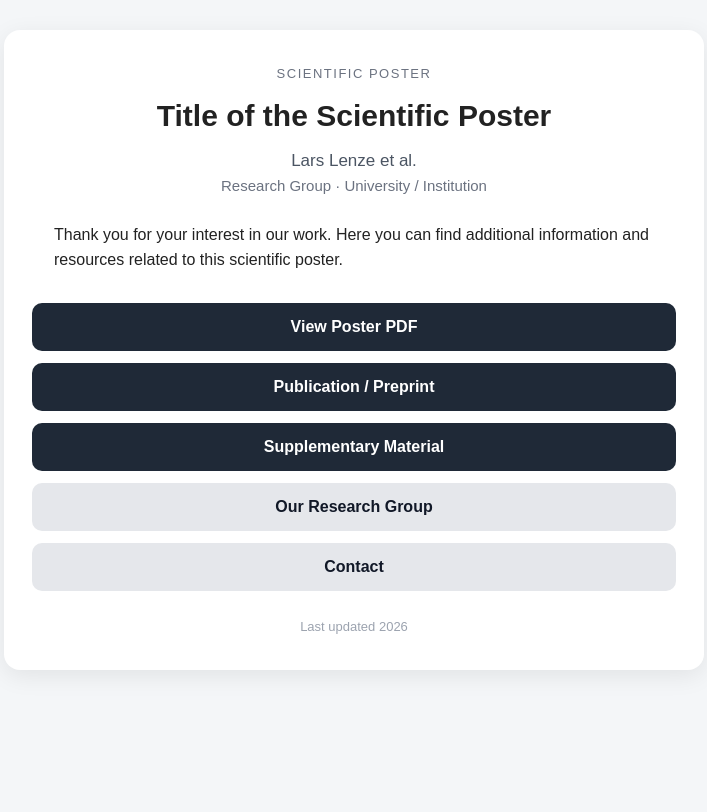
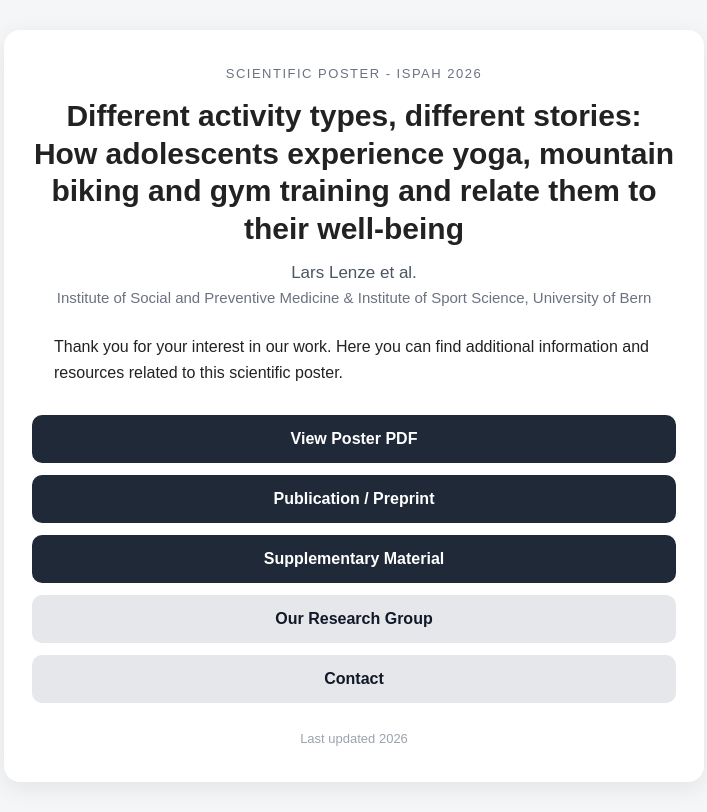
Before and after one commit to larslenze/posters, a plain HTML site: page poster-1/index.html in a window 1280 px wide. Shown: the whole page, without its empty margins (286-993 px from the left). Drawn offline with Linux system fonts and the light colour scheme.

Commit message:
Update index.html

```diff
--- a/poster-1/index.html
+++ b/poster-1/index.html
@@ -109,11 +109,11 @@
     <div class="card">
 
       <div class="label">
-        Scientific Poster
+        Scientific Poster - ISPAH 2026
       </div>
 
       <h1>
-        Title of the Scientific Poster
+        Different activity types, different stories: How adolescents experience yoga, mountain biking and gym training and relate them to their well-being
       </h1>
 
       <div class="authors">
@@ -121,7 +121,7 @@
       </div>
 
       <div class="institution">
-        Research Group · University / Institution
+        Institute of Social and Preventive Medicine & Institute of Sport Science, University of Bern
       </div>
 
       <div class="description">
```
